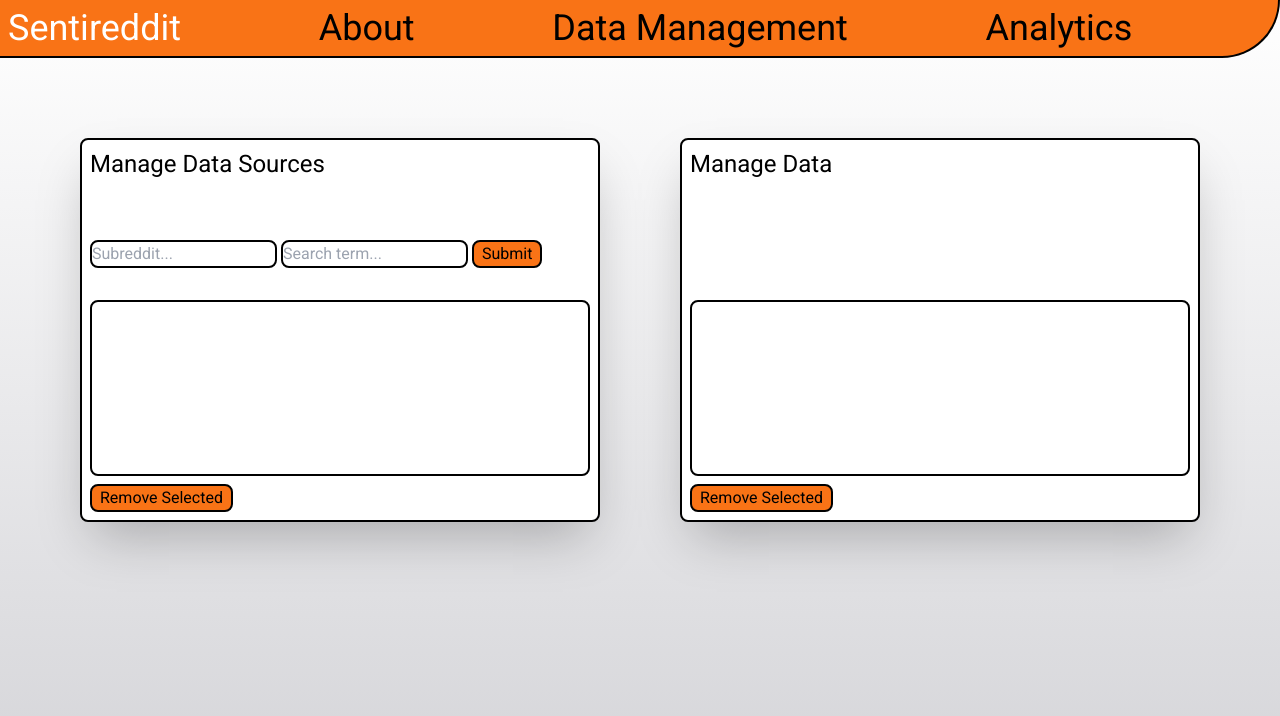
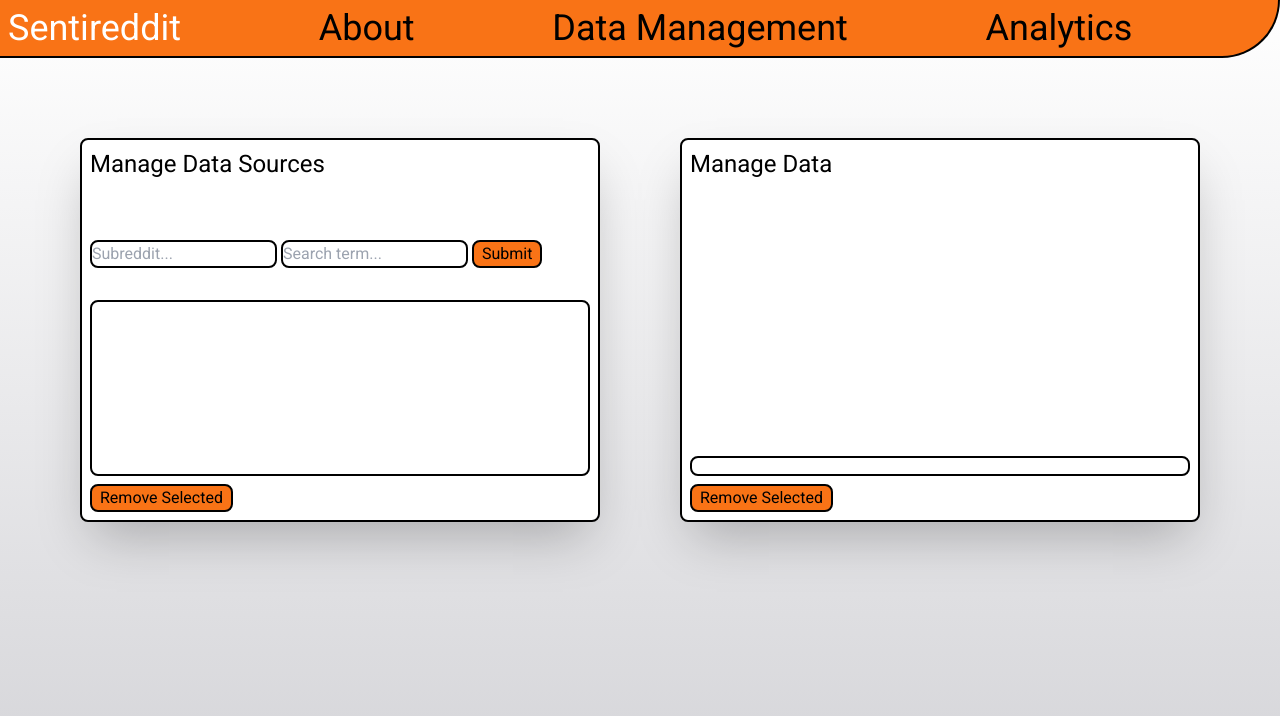
Before and after one commit to casrar/Sentireddit, a Flask app: page /data_management in a window 1280 px wide. Shown: the top 716 px of the page. Run offline with Flask 3, Linux system fonts and the light colour scheme; data that the repository does not hold is empty; parts of the project's set-up code (start-up, migrations or seed data) failed here and were passed over.

Commit message:
removing empty space on data management

```diff
--- a/src/static/styles.css
+++ b/src/static/styles.css
@@ -656,6 +656,14 @@ video {
   max-height: 18rem;
 }
 
+.max-h-64 {
+  max-height: 16rem;
+}
+
+.max-h-60 {
+  max-height: 15rem;
+}
+
 .min-h-screen {
   min-height: 100vh;
 }
--- a/src/templates/data_management.html
+++ b/src/templates/data_management.html
@@ -42,7 +42,7 @@
         <div class="mt-auto">
             <form action="/data_management" method="POST">
                 <input type="hidden" name="form-id" value="remove-data">
-                <div class="h-44 overflow-y-auto data-management-scrollbar border border-solid border-black border-2 rounded-lg p-2">
+                <div class="max-h-60 overflow-y-auto data-management-scrollbar border border-solid border-black border-2 rounded-lg p-2">
                     {% for item in context['data'] %}
                         <div class="flex mb-2">
                             <input class="mr-2 accent-orange-500" type="checkbox" name="selected-data" value="{{ item.id }}">
```
